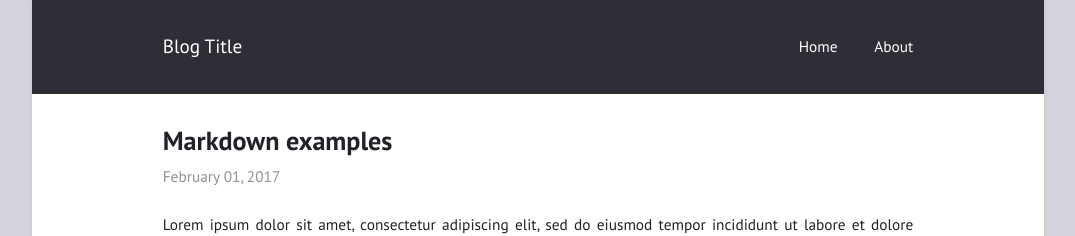
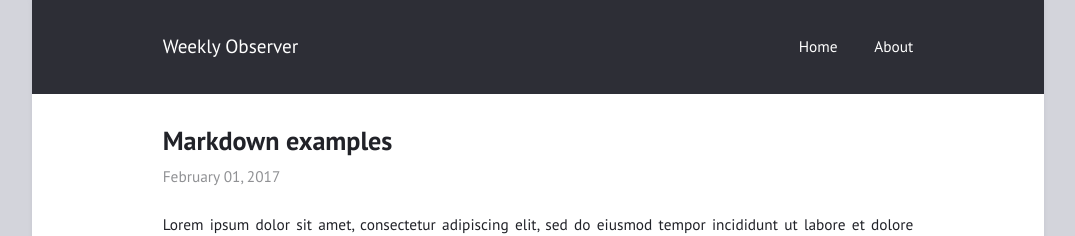
Before and after one commit to heianqishijueqile/heianqishijueqile.github.io, a Jekyll site: the page built from _posts/2017-02-01-markdown-examples.md, in a window 1280 px wide and 900 px high. Shown: the top 236 px of the window, without its empty margins (102-1177 px from the left). Built offline with Jekyll 4.4.1, drawn with Linux system fonts in a browser that asks for light colours.

Commit message:
modify headlines

```diff
--- a/_config.yml
+++ b/_config.yml
@@ -1,32 +1,40 @@
-title: "Blog Title"
-author: "Blog Author"
-description: "Made with <b style=\"color: #f45;\">&lt;3</b>"
+title: "Weekly Observer"
+author: "Dark Knight"
+description: "Observer on Crypto Market"
 permalink: /:title/
-lang: "en"
+lang: "cn"
 excerpt_separator: "\n\n\n"
 date_format: "%B %d, %Y"
 
 # Layout
 
-show_excerpts: true        # show article excerpts on the home page
-show_frame: true           # adds a gray frame to the site
-show_sidebar: false        # show a sidebar instead of the usual header
-minimal: false             # use a dark header
+show_excerpts: true # show article excerpts on the home page
+show_frame: true # adds a gray frame to the site
+show_sidebar: false # show a sidebar instead of the usual header
+minimal: false # use a dark header
 
 # Menu
 
-navigation:                # accepts {file, title, url, icon, sidebaricon}
-  - {file: "index.html"}
-  - {file: "README.md"}
+navigation: # accepts {file, title, url, icon, sidebaricon}
+  - { file: "index.html" }
+  - { file: "README.md" }
 
-external:                  # shows a footer with social links - for available icons see fontawesome.com/icons
-  - {title: Mail, icon: envelope, url: "mailto:niklasbuschmann@users.noreply.github.com"}
-  - {title: Github, icon: github, url: "https://github.com/niklasbuschmann/contrast"}
-  - {title: Subscribe, icon: rss, url: "/feed.xml"}
+external: # shows a footer with social links - for available icons see fontawesome.com/icons
+#  - {
+#      title: Mail,
+#      icon: envelope,
+#      url: "mailto:niklasbuschmann@users.noreply.github.com",
+#    }
+#  - {
+#      title: Github,
+#      icon: github,
+#      url: "https://github.com/niklasbuschmann/contrast",
+#    }
+#  - { title: Subscribe, icon: rss, url: "/feed.xml" }
 
 comments:
 #  disqus_shortname: ""    # see https://disqus.com/
 #  isso_domain: ""         # see https://posativ.org/isso/
 
 plugins:
- - jekyll-feed
+  - jekyll-feed
--- a/_posts/2017-02-01-markdown-examples.md
+++ b/_posts/2017-02-01-markdown-examples.md
@@ -81,5 +81,5 @@ function foo () {
 1. First item
 2. Second item
 3. Third item
-    1. First nested item
-    2. Second nested item
+   1. First nested item
+   2. Second nested item
```
